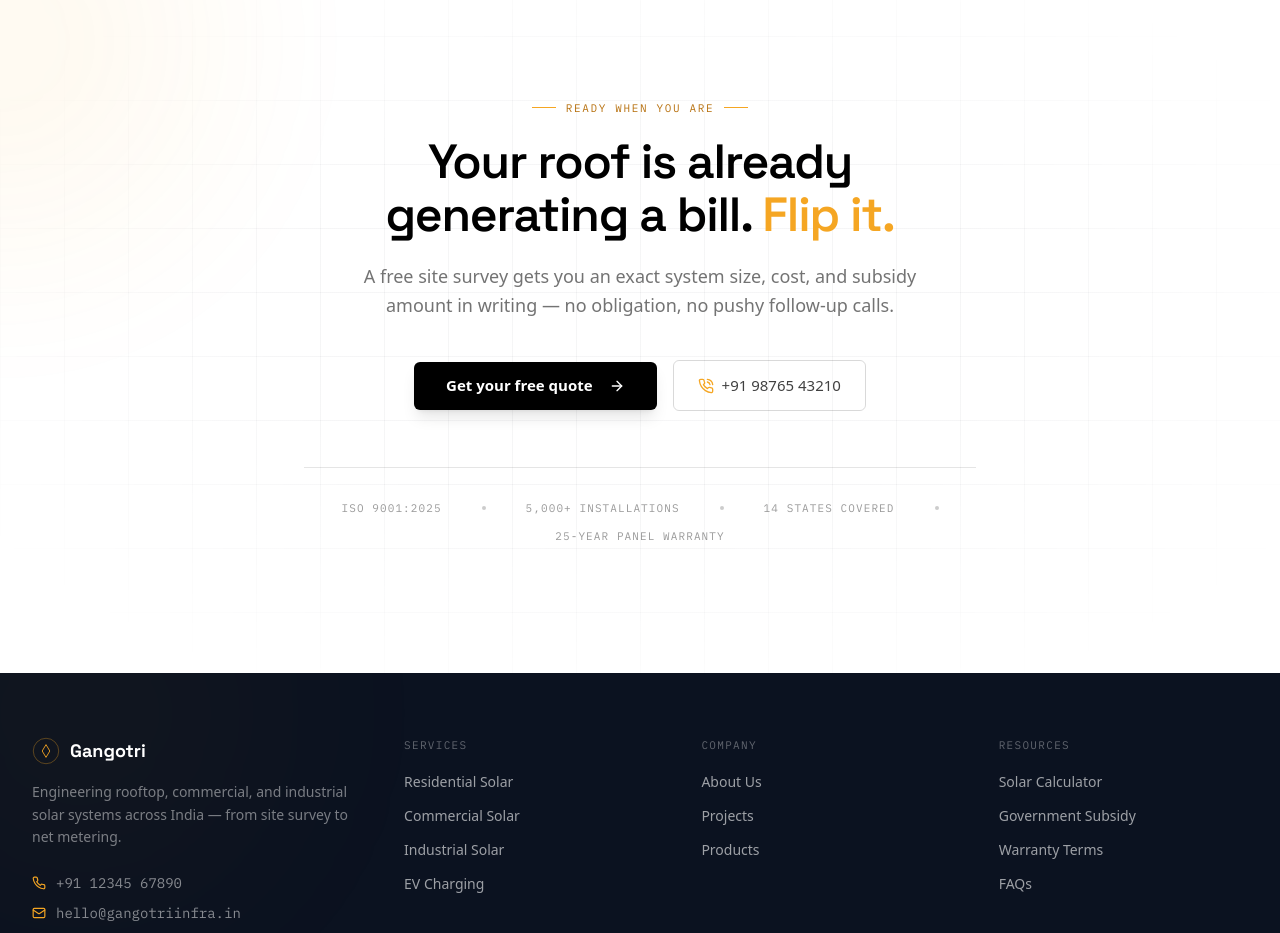
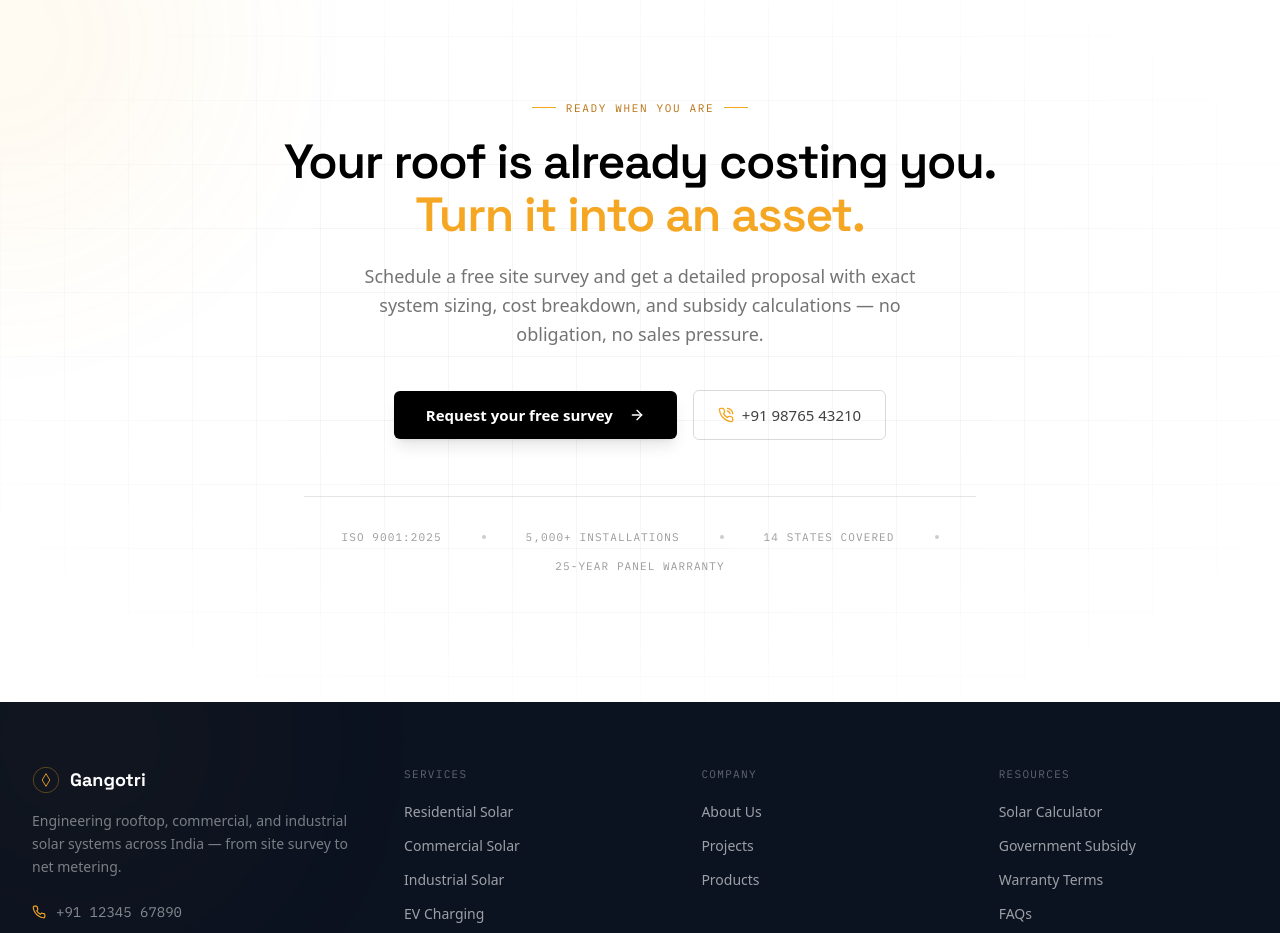
Before and after one commit to alok957641/gangotri-infrastructure, a Next.js app: page / in a window 1280 px wide. Shown: the part 5780-6713 px from the top of the page. Built offline with nearby package versions, Linux system fonts and the light colour scheme.

Commit message:
Revise text and comments in CtaSection component

```diff
--- a/components/sections/Ctasection.tsx
+++ b/components/sections/Ctasection.tsx
@@ -12,19 +12,12 @@ export const CtaSection = () => {
   const shouldReduceMotion = useReducedMotion();
 
   // -------- SCROLL-DRIVEN EFFECTS (subtle) --------
-  // Heading parallax – moves up slightly slower
   const headingY = useTransform(scrollY, [0, 600], [0, -40]);
   const headingScale = useTransform(scrollY, [0, 600], [1, 0.98]);
-
-  // Text fade & move
   const textY = useTransform(scrollY, [0, 600], [0, -20]);
   const textOpacity = useTransform(scrollY, [0, 400], [1, 0.6]);
-
-  // Buttons – subtle zoom out
   const buttonScale = useTransform(scrollY, [0, 600], [1, 0.95]);
   const buttonOpacity = useTransform(scrollY, [0, 500], [1, 0.7]);
-
-  // Background glow – moves & scales (only if not reduced motion)
   const glowX = useTransform(scrollY, [0, 600], ['-50%', '-30%']);
   const glowScale = useTransform(scrollY, [0, 600], [1, 1.2]);
 
@@ -40,7 +33,7 @@ export const CtaSection = () => {
       {/* faint blueprint grid */}
       <div className="pointer-events-none absolute inset-0 bg-[linear-gradient(rgba(11,18,32,0.04)_1px,transparent_1px),linear-gradient(90deg,rgba(11,18,32,0.04)_1px,transparent_1px)] bg-[size:64px_64px] [mask-image:radial-gradient(ellipse_at_center,black_40%,transparent_85%)]" />
 
-      {/* slow-drifting glow with scroll-driven position/scale */}
+      {/* slow-drifting glow */}
       {!shouldReduceMotion && (
         <motion.div
           style={{
@@ -54,7 +47,7 @@ export const CtaSection = () => {
       )}
 
       <div className="relative mx-auto max-w-4xl px-4 text-center sm:px-6 lg:px-8">
-        {/* Top badge – no scroll effect */}
+        {/* Top badge */}
         <motion.div
           initial={{ opacity: 0, y: 20 }}
           animate={isInView ? { opacity: 1, y: 0 } : {}}
@@ -66,7 +59,7 @@ export const CtaSection = () => {
           <span className="h-px w-6 bg-[#F5A623]" />
         </motion.div>
 
-        {/* Heading – parallax + scale */}
+        {/* Heading – revised */}
         <motion.h2
           style={{
             y: shouldReduceMotion ? 0 : headingY,
@@ -77,12 +70,12 @@ export const CtaSection = () => {
           transition={{ delay: 0.1, duration: 0.7 }}
           className="mt-5 font-['Space_Grotesk'] text-3xl font-semibold leading-[1.1] tracking-tight text-black sm:text-5xl"
         >
-          Your roof is already
+          Your roof is already costing you.
           <br />
-          generating a bill. <span className="text-[#F5A623]">Flip it.</span>
+          <span className="text-[#F5A623]">Turn it into an asset.</span>
         </motion.h2>
 
-        {/* Text – fade + move */}
+        {/* Subtext – revised */}
         <motion.p
           style={{
             y: shouldReduceMotion ? 0 : textY,
@@ -93,9 +86,8 @@ export const CtaSection = () => {
           transition={{ delay: 0.2, duration: 0.7 }}
           className="mx-auto mt-5 max-w-xl text-base leading-relaxed text-black/55 sm:text-lg"
         >
-          A free site survey gets you an exact system size, cost, and
-          subsidy amount in writing — no obligation, no pushy follow-up
-          calls.
+          Schedule a free site survey and get a detailed proposal with exact system sizing,
+          cost breakdown, and subsidy calculations — no obligation, no sales pressure.
         </motion.p>
 
         {/* Buttons – scale + opacity */}
@@ -115,7 +107,7 @@ export const CtaSection = () => {
             asChild
           >
             <a href="/contact">
-              Get your free quote
+              Request your free survey
               <ArrowRight className="ml-2 h-4 w-4" />
             </a>
           </Button>
@@ -128,7 +120,7 @@ export const CtaSection = () => {
           </a>
         </motion.div>
 
-        {/* Trust badges – no scroll effect, only in‑view */}
+        {/* Trust badges */}
         <motion.div
           initial={{ opacity: 0, y: 16 }}
           animate={isInView ? { opacity: 1, y: 0 } : {}}
```
